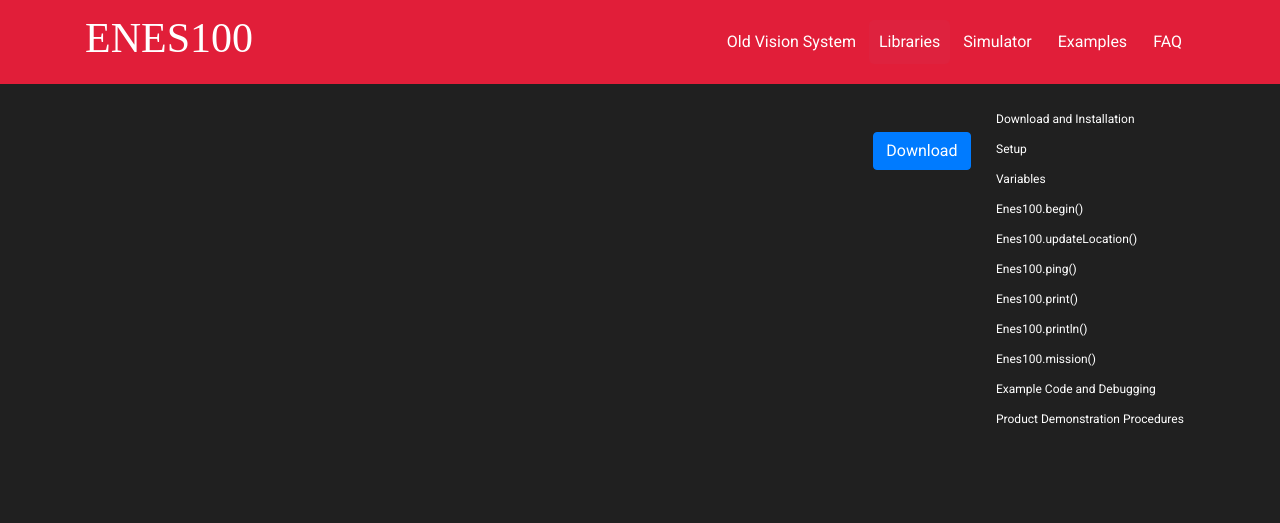
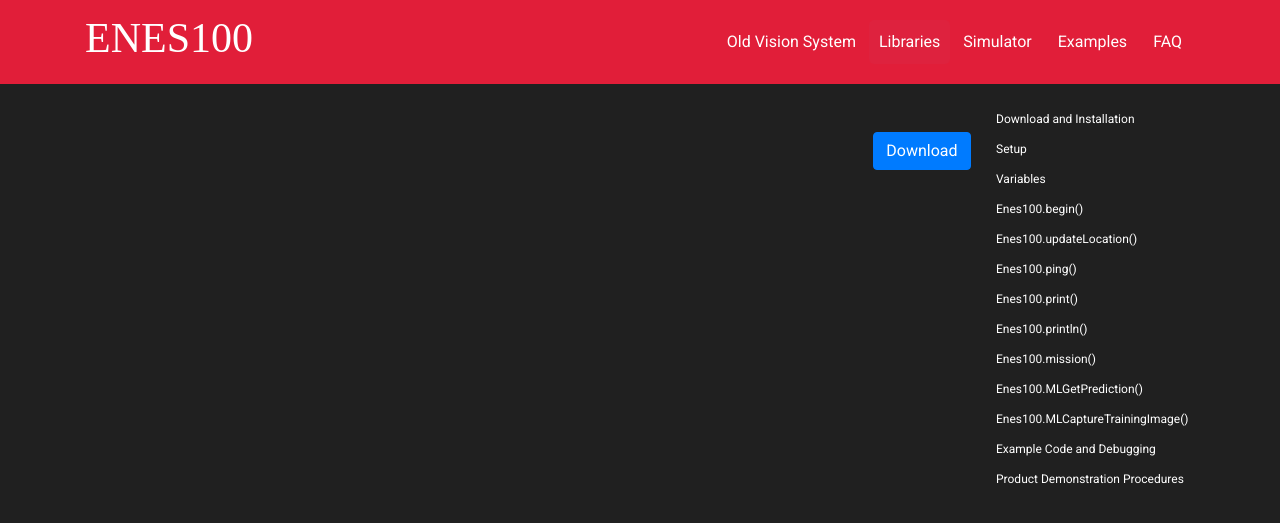
Before and after one commit to umdenes100/VisionSystemRemoteClient, a Jekyll site: the page built from pages/libraries/enes100.html, in a window 1280 px wide. Shown: the top 523 px of the page. Built offline with Jekyll 4.4.1, drawn with Linux system fonts in a browser that asks for light colours; nearby versions of some CDN libraries; some web fonts are replaced.

Commit message:
more sidebar tags

```diff
--- a/pages/libraries/enes100.html
+++ b/pages/libraries/enes100.html
@@ -25,6 +25,8 @@ custom_js:
     <a href="#print">Enes100.print()</a>
     <a href="#println">Enes100.println()</a>
     <a href="#mission">Enes100.mission()</a>
+    <a href="#ml_pred">Enes100.MLGetPrediction()</a>
+    <a href="#ml_cap">Enes100.MLCaptureTrainingImage()</a>
     <a href="#ex">Example Code and Debugging</a>
     <a href="#prod">Product Demonstration Procedures</a>
 </div>
```
